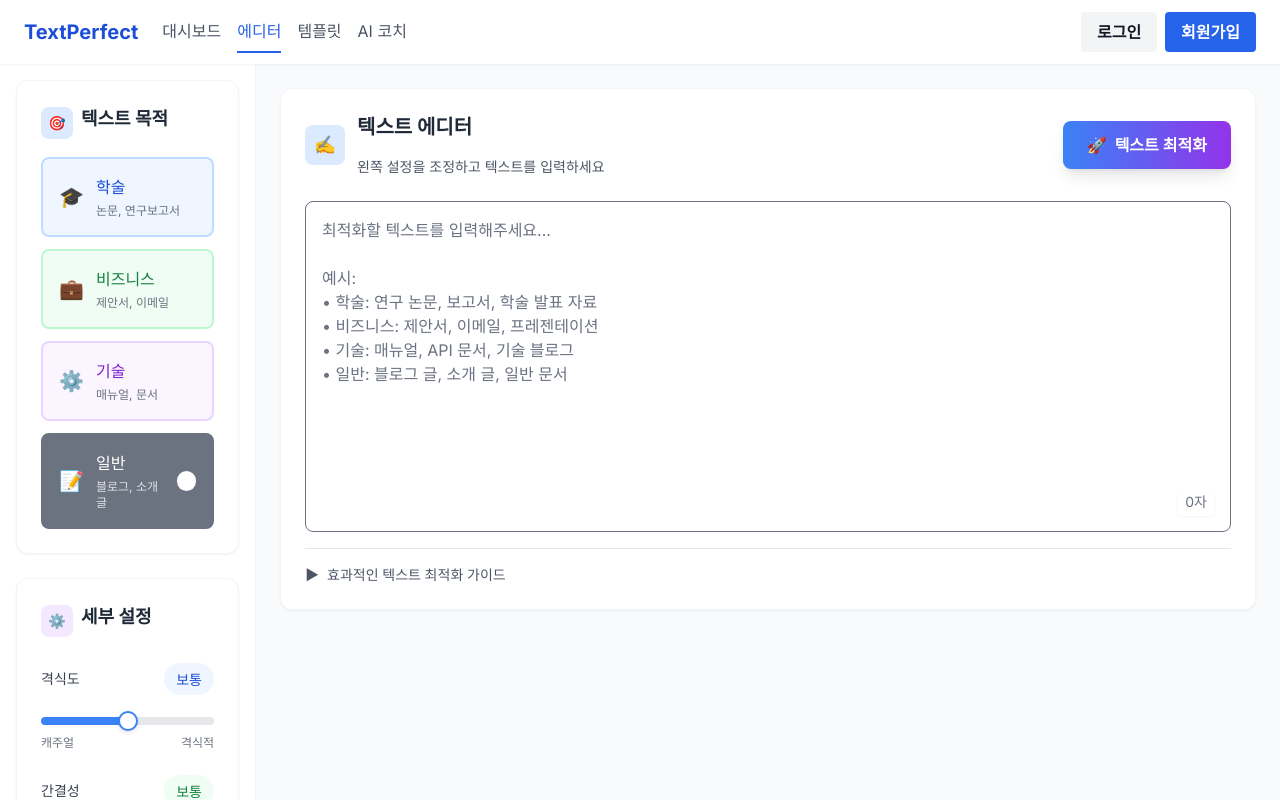
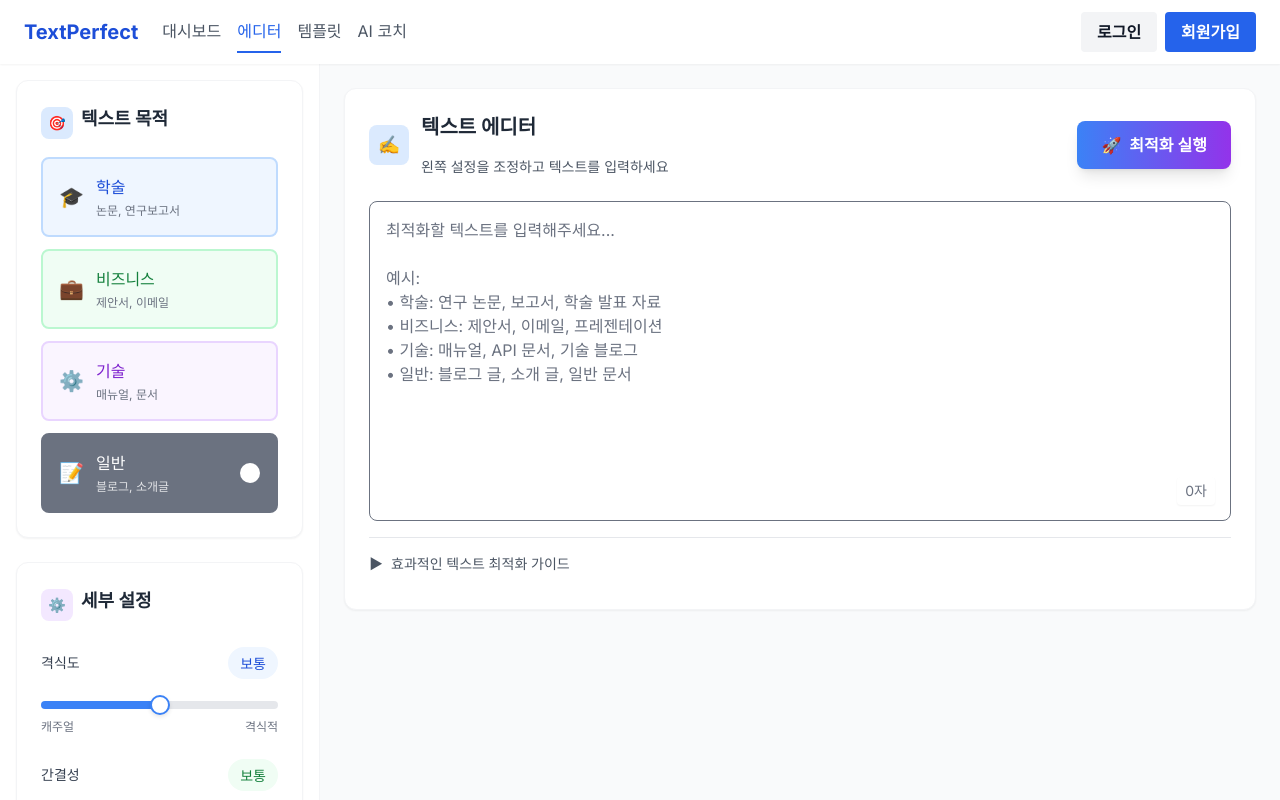
Before and after one commit to JHyeok5/TextPerfect, a React app: page /editor in a window 1280 px wide. Shown: the top 800 px of the page. Built offline with nearby package versions, Linux system fonts and the light colour scheme.

Commit message:
에디터 페이지 개선

```diff
--- a/src/components/editor/TextEditor.js
+++ b/src/components/editor/TextEditor.js
@@ -28,8 +28,9 @@ const TextEditor = ({ value, onChange }) => {
   ];
 
   return (
-    <div className="relative w-full h-full flex flex-col">
-      <div className="flex-grow relative">
+    <div className="w-full">
+      {/* 텍스트 입력 영역 - 고정 높이 유지 */}
+      <div className="relative h-80">
         <textarea
           value={value}
           onChange={(e) => onChange(e.target.value)}
@@ -47,7 +48,7 @@ const TextEditor = ({ value, onChange }) => {
         </div>
       </div>
 
-      {/* UX 가이드 섹션 */}
+      {/* UX 가이드 섹션 - 입력창 아래로 확장 */}
       <div className="mt-4 border-t pt-4">
         <button
           onClick={() => setShowGuide(!showGuide)}
@@ -59,7 +60,10 @@ const TextEditor = ({ value, onChange }) => {
           <span className="font-medium">효과적인 텍스트 최적화 가이드</span>
         </button>
 
-        {showGuide && (
+        {/* 가이드 내용 - 애니메이션과 함께 확장 */}
+        <div className={`transition-all duration-300 ease-in-out overflow-hidden ${
+          showGuide ? 'max-h-96 opacity-100' : 'max-h-0 opacity-0'
+        }`}>
           <div className="mt-3 grid grid-cols-1 md:grid-cols-2 gap-3">
             {tips.map((tip, index) => (
               <div key={index} className="flex gap-3 p-3 bg-blue-50 rounded-lg border border-blue-100">
@@ -71,10 +75,8 @@ const TextEditor = ({ value, onChange }) => {
               </div>
             ))}
           </div>
-        )}
 
-        {/* 추가 주의사항 */}
-        {showGuide && (
+          {/* 추가 주의사항 */}
           <div className="mt-3 p-3 bg-amber-50 border border-amber-200 rounded-lg">
             <div className="flex items-start gap-2">
               <span className="text-amber-600 text-sm">⚠️</span>
@@ -84,7 +86,7 @@ const TextEditor = ({ value, onChange }) => {
               </div>
             </div>
           </div>
-        )}
+        </div>
       </div>
     </div>
   );
--- a/src/components/layout/Sidebar.jsx
+++ b/src/components/layout/Sidebar.jsx
@@ -53,7 +53,7 @@ export default function Sidebar() {
   };
 
   return (
-    <aside className="hidden md:flex flex-col w-64 bg-white border-r border-gray-100 p-4">
+    <aside className="hidden md:flex flex-col w-80 bg-white border-r border-gray-100 p-4">
       {renderSidebarContent()}
     </aside>
   );
--- a/src/pages/EditorPage.jsx
+++ b/src/pages/EditorPage.jsx
@@ -108,7 +108,7 @@ export default function EditorPage() {
             ) : (
               <div className="flex items-center gap-2">
                 <span>🚀</span>
-                <span>텍스트 최적화</span>
+                <span>최적화 실행</span>
               </div>
             )}
           </Button>
@@ -131,7 +131,7 @@ export default function EditorPage() {
         )}
 
         {/* 텍스트 에디터 */}
-        <div className="h-96">
+        <div className="min-h-96">
           <TextEditor
             value={text || ''}
             onChange={handleTextChange}
```
Also changed, not shown: .ai-guides/ui-ux-improvements-guide.md (added).
